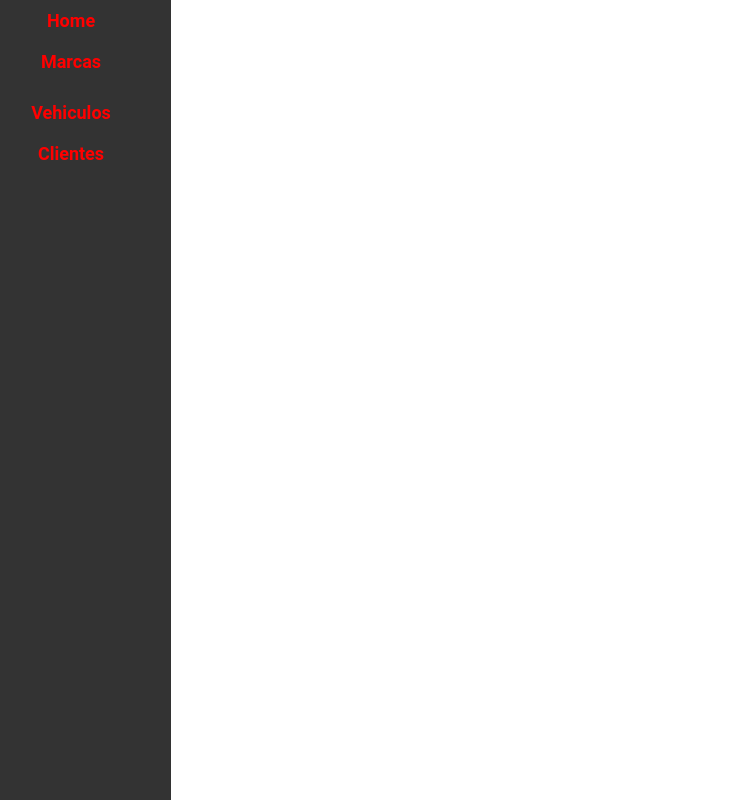
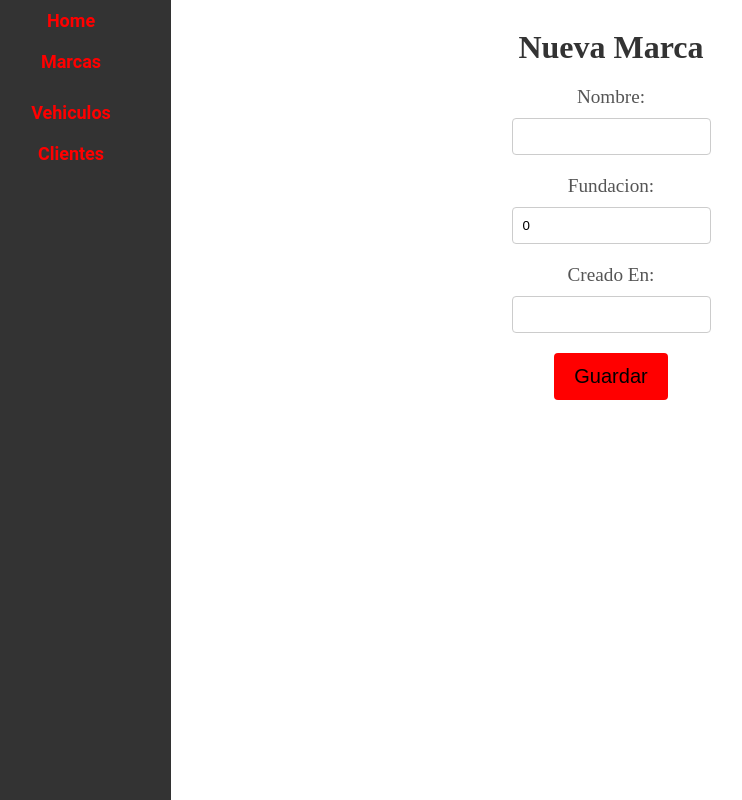
Before and after one commit to RulKa1/finalVue_RaulCalvoHdez, a Vue app in the folder renting_vehiculos/: page /marcas/crearMarca in a window 1280 px wide. Shown: the whole page, without its empty margins (29-771 px from the left). Built offline with nearby package versions, Linux system fonts and the light colour scheme.

Commit message:
[ADD] Implementacion de Nuevas Marcas y pequeña Modificacion en la bbdd.json

```diff
--- a/renting_vehiculos/src/App.vue
+++ b/renting_vehiculos/src/App.vue
@@ -11,13 +11,13 @@
           </p>
           <ul>
             <li>
-              <router-link to="/marcas/crearMarca">Nueva Marca</router-link>
+              <router-link to="/marcas/crearMarca">Crear Marca</router-link>
             </li>
             <li>
               <router-link to="/marcas/modelos">Modelos</router-link>
             </li>
             <li>
-              <router-link to="/marcas/crearModelo">Nuevo Modelo</router-link>
+              <router-link to="/marcas/crearModelo">Crear Modelo</router-link>
             </li>
           </ul>
         </li>
@@ -27,7 +27,7 @@
           </p>
           <ul>
             <li>
-              <router-link to="/vehiculos/crearvehiculo">Nuevo Vehículo</router-link>
+              <router-link to="/vehiculos/crearvehiculo">Crear Vehículo</router-link>
             </li>
             <li>
               <router-link to="/alquiler">Alquiler</router-link>
--- /dev/null
+++ b/renting_vehiculos/src/components/Formularios/FormularioNuevaMarca.vue
@@ -0,0 +1,104 @@
+<template lang="">
+  <div>
+    <h1>Nueva Marca</h1>
+    <form id="miFormulario" action="" @submit.prevent="crearMarca">
+      <div>
+        <label for="nombre">Nombre:</label>
+        <input type="text" id="nombre" v-model="nombre" />
+        <label for="añoFundacion">Fundacion:</label>
+        <input type="number" id="añoFundacion" v-model="añoFundacion" />
+        <label for="paisCreacion">Creado En:</label>
+        <input type="text" id="paisCreacion" v-model="paisCreacion" />
+      </div>
+      <div>
+        <button type="submit">Guardar</button>
+      </div>
+    </form>
+  </div>
+
+
+</template>
+<script>
+export default {
+  data() {
+    return {
+      nombre: "",
+      añoFundacion: 0,
+      paisCreacion: "",
+    };
+  },
+  methods: {
+    crearMarca() {
+      this.$emit("crearMarca", {
+        nombre: this.nombre,
+        pais: this.paisCreacion,
+        añoFundacion: this.añoFundacion,
+      });
+      document.getElementById("miFormulario").reset();
+
+    },
+  },
+};
+</script>
+<style scoped>
+
+div {
+  display: flex;
+  flex-direction: column;
+  align-items: center;
+  max-width: 400px;
+  margin: 0 auto;
+}
+
+
+h1 {
+  font-size: 2rem;
+  margin-bottom: 20px;
+  color: #333;
+}
+
+
+form {
+  display: flex;
+  flex-direction: column;
+  width: 100%;
+}
+
+
+label {
+  font-size: 1.2rem;
+  margin-bottom: 10px;
+  color: #555;
+}
+
+
+input {
+  padding: 10px;
+  border: 1px solid #ccc;
+  border-radius: 4px;
+  margin-bottom: 20px;
+  width: 100%;
+  box-sizing: border-box;
+}
+
+
+button {
+  background-color: red;
+  color: black;
+  border: none;
+  padding: 12px 20px;
+  text-align: center;
+  text-decoration: none;
+  display: inline-block;
+  font-size: 20px;
+  border-radius: 4px;
+  cursor: pointer;
+
+}
+
+button:hover {
+  background-color:  #333;
+  color: #ffffff;
+}
+
+</style>
--- a/renting_vehiculos/src/router/index.js
+++ b/renting_vehiculos/src/router/index.js
@@ -1,11 +1,18 @@
 import { createRouter, createWebHistory } from 'vue-router'
 import Home from "../views/Home.vue"
+import NuevaMarca from "../views/NuevaMarca.vue";
+
 const routes = [
   {
     path: '/',
     name: 'home',
     component: Home
-  }
+  },
+{
+    path: "/marcas/crearMarca",
+    name: "NuevaMarca",
+    component: NuevaMarca,
+},
 ]
 
 const router = createRouter({
--- /dev/null
+++ b/renting_vehiculos/src/views/NuevaMarca.vue
@@ -0,0 +1,30 @@
+<template lang="">
+  <div>
+    <FormularioNuevaMarca @crearMarca="crearMarca" />
+  </div>
+</template>
+<script>
+import FormularioNuevaMarca from "../components/Formularios/FormularioNuevaMarca.vue";
+export default {
+  name: "NuevaMarca",
+  components: {
+    FormularioNuevaMarca,
+  },
+  methods: {
+    crearMarca(marca) {
+      let init = {
+        method: "POST",
+        headers: {
+          "Content-Type": "application/json",
+        },
+        body: JSON.stringify(marca),
+      };
+      fetch("http://localhost:3000/marcas", init)
+        .then((response) => response.json())
+        .then((data) => {
+          console.log(data);
+        });
+    },
+  },
+};
+</script>
```
Also changed, not shown: renting_vehiculos/bbdd.json (+28 -12 lines), renting_vehiculos/src/components/HelloWorld.vue (deleted, +0 -29 lines).
